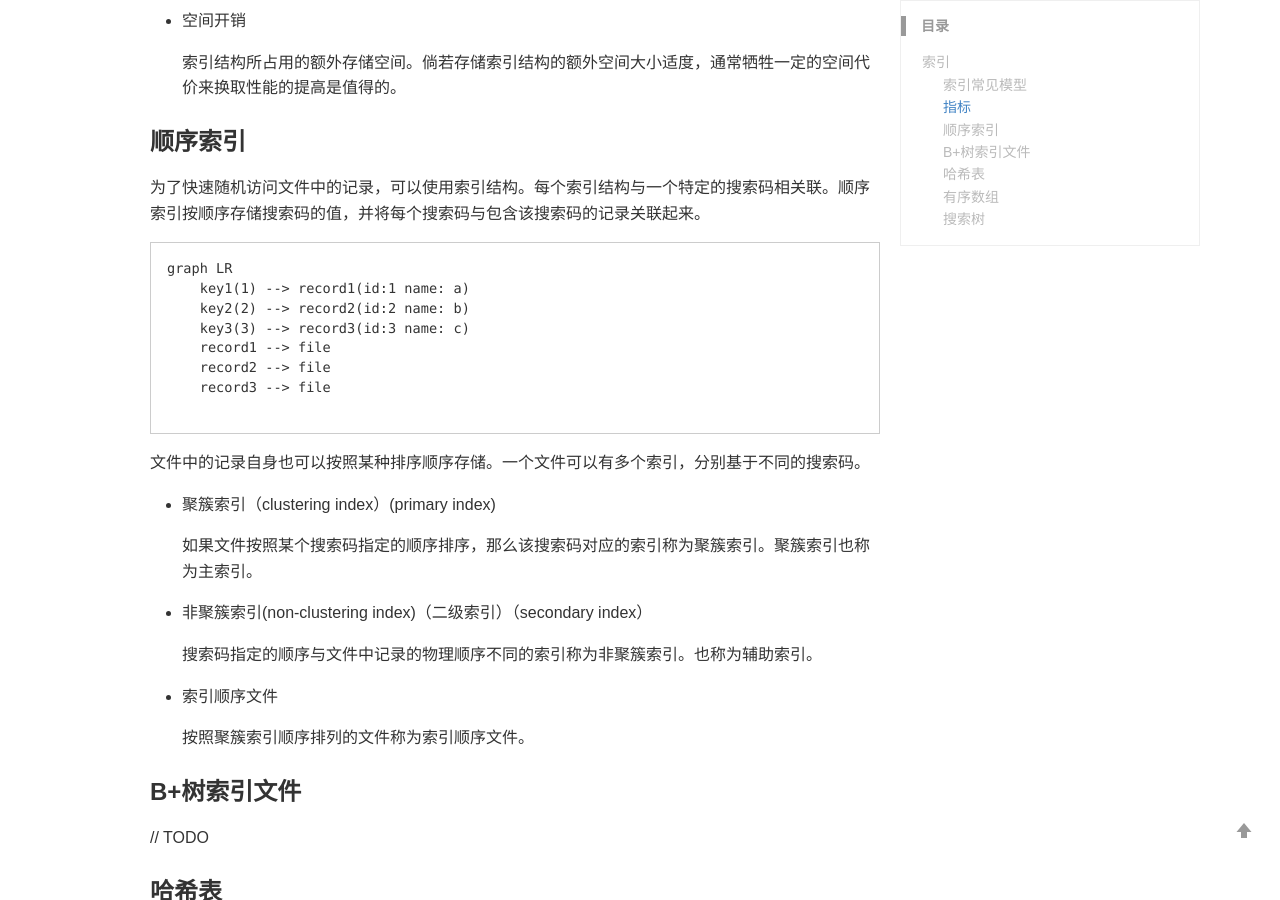
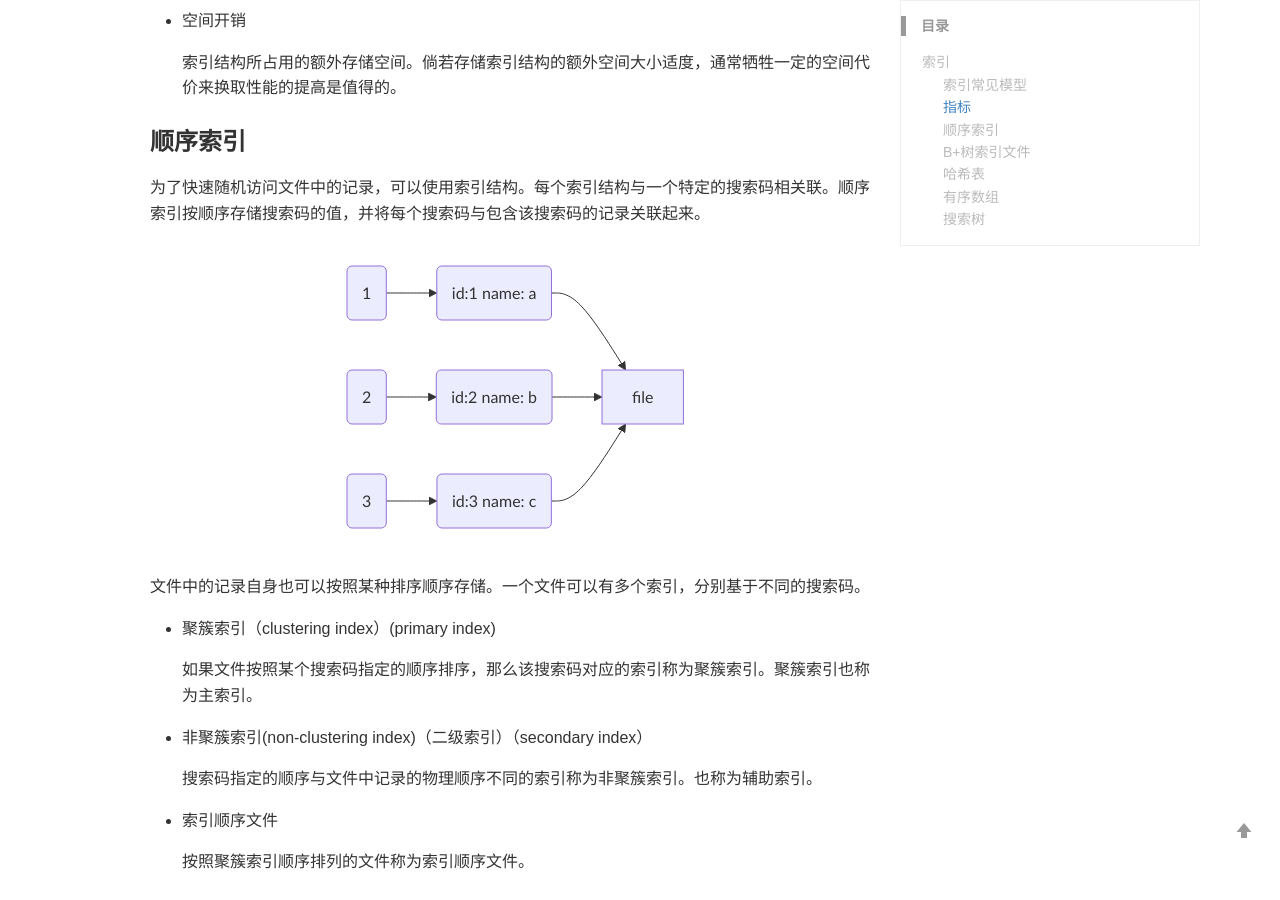
Before and after one commit to catundercar/catundercar.github.io, a Jekyll site: the page built from _posts/2023-03-12-MySQL-03 索引.md, in a window 1280 px wide and 900 px high, scrolled down 1089 px. Built offline with Jekyll 4.4.1, drawn with Linux system fonts in a browser that asks for light colours; comment, search, counter and statistics services are not loaded; a style sheet for code colours, icons or effects is not loaded; some of the changed lines change nothing that is shown.

Commit message:
Update 2023-03-12-MySQL-03 索引.md

```diff
--- a/_posts/2023-03-12-MySQL-03 索引.md
+++ b/_posts/2023-03-12-MySQL-03 索引.md
@@ -4,6 +4,10 @@ title: MySQL-03 索引
 categories: [MySQL]
 description: MySQL 基础架构
 keywords: MySQL架构
+flow: true
+sequence: true
+mermaid: true
+mathjax: true
 ---
 
 ## 索引
```
